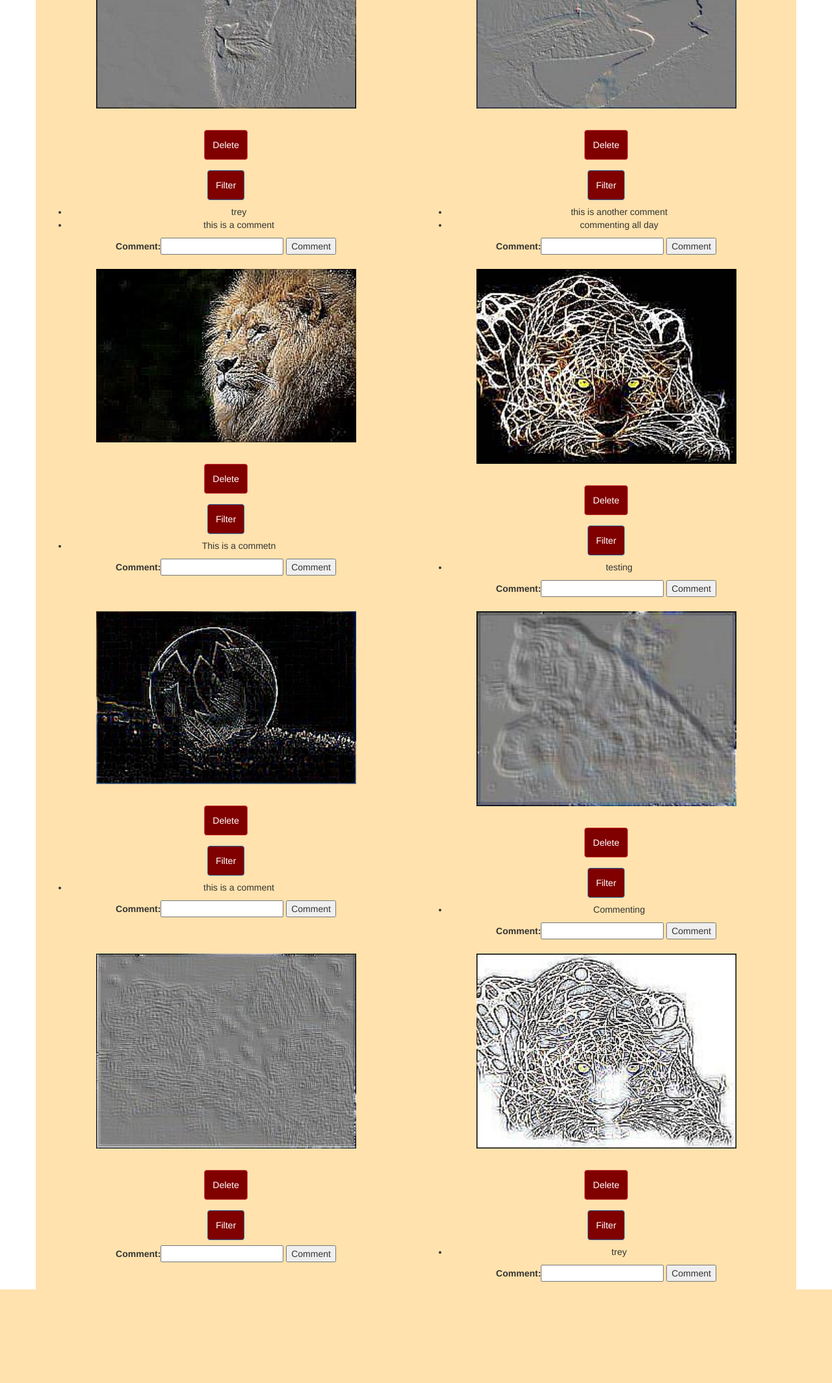
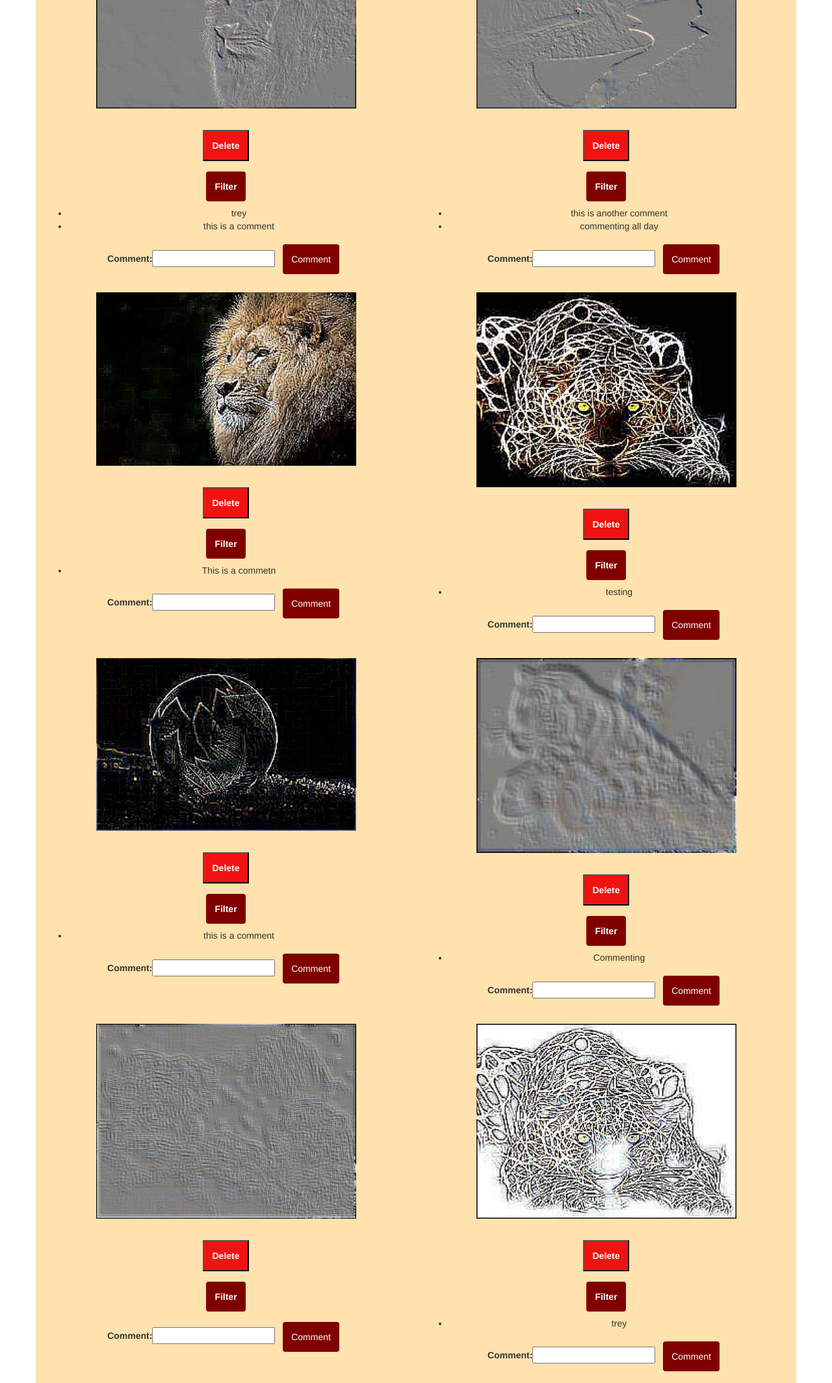
Before and after one commit to OQuinonez/Django-Instagram, a Django app: page /insta/feed/ in a window 1280 px wide. Shown: the part 379-2508 px from the top of the page at 65% size. Before the commit the page ends 2364 px from the top, so only its background shows below. Run offline with Django 3.2, Linux system fonts and the light colour scheme; data comes from the database, SQL or seed files in the repository; some libraries are stand-ins or nearby versions.

Commit message:
Changed the names of some classes so the css can work properly

```diff
--- a/Instagram/templates/Instagram/feed.html
+++ b/Instagram/templates/Instagram/feed.html
@@ -13,14 +13,14 @@
                 <img src="{% static picture.url %}" >
                 <form action="{% url 'Instagram:delete' picture.id %}" method="post" enctype="multipart/form-data">
                 {% csrf_token %}
-                <button class="btn btn-danger" type="submit">
-                    Delete
+                <button class="delete" type="submit">
+                   <strong> Delete </strong>
                 </button>
                 </form>
                 <form action="{% url 'Instagram:filter' picture.id %}" method="post" enctype="multipart/form-data">
                     {% csrf_token %}
-                    <button class="btn btn-primary" type="submit">
-                        Filter
+                    <button class="btn" type="submit">
+                        <strong>Filter </strong>
                 </button>
                 </form>
                 {% if picture.comments %}
@@ -35,7 +35,7 @@
                 <form action="{% url 'Instagram:comment' picture.id %}" method="post" enctype="multipart/form-data">
                 {% csrf_token %}
                 {{ post_comment }}
-                <button type="submit">Comment</button>
+                <button class="btn" type="submit">Comment</button>
                 </form>
             </div>
             {% endfor %}
```
